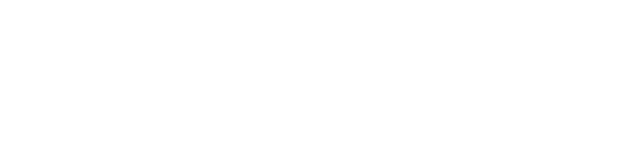
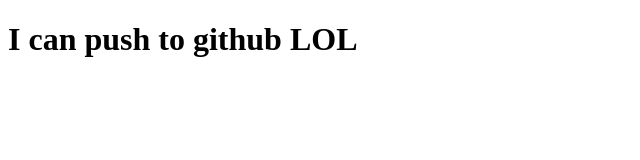
Before and after one commit to AfParvez/my-first-repo, a plain HTML site: page index.html in a window 1280 px wide. Shown: the whole page, without its empty margins (0-640 px from the left). Drawn offline with Linux system fonts and the light colour scheme.

Commit message:
added a header

```diff
--- a/index.html
+++ b/index.html
@@ -7,6 +7,6 @@
     <title>My First Github Repo</title>
 </head>
 <body>
-
+    <h1>I can  push to github LOL</h1>
 </body>
 </html>
```
